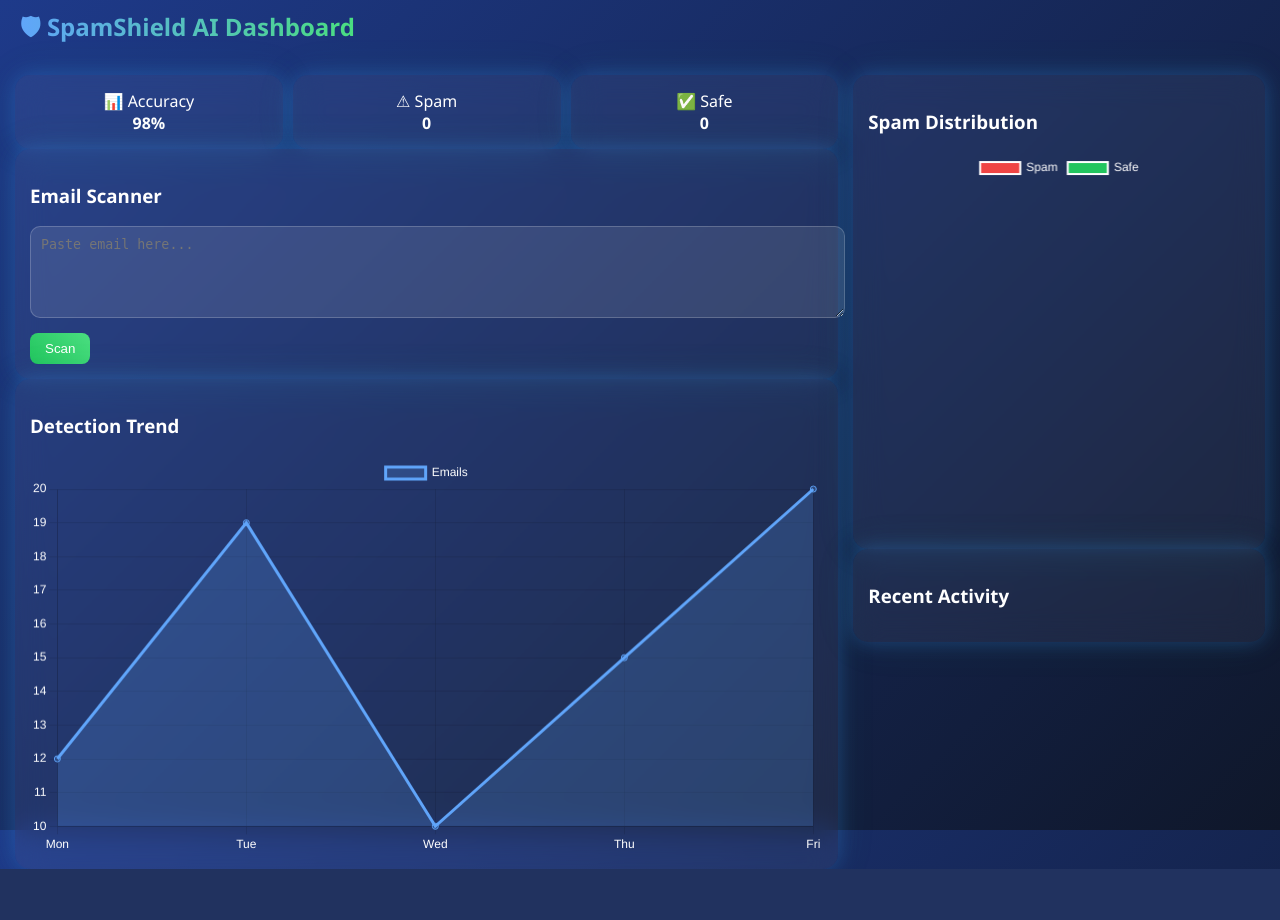
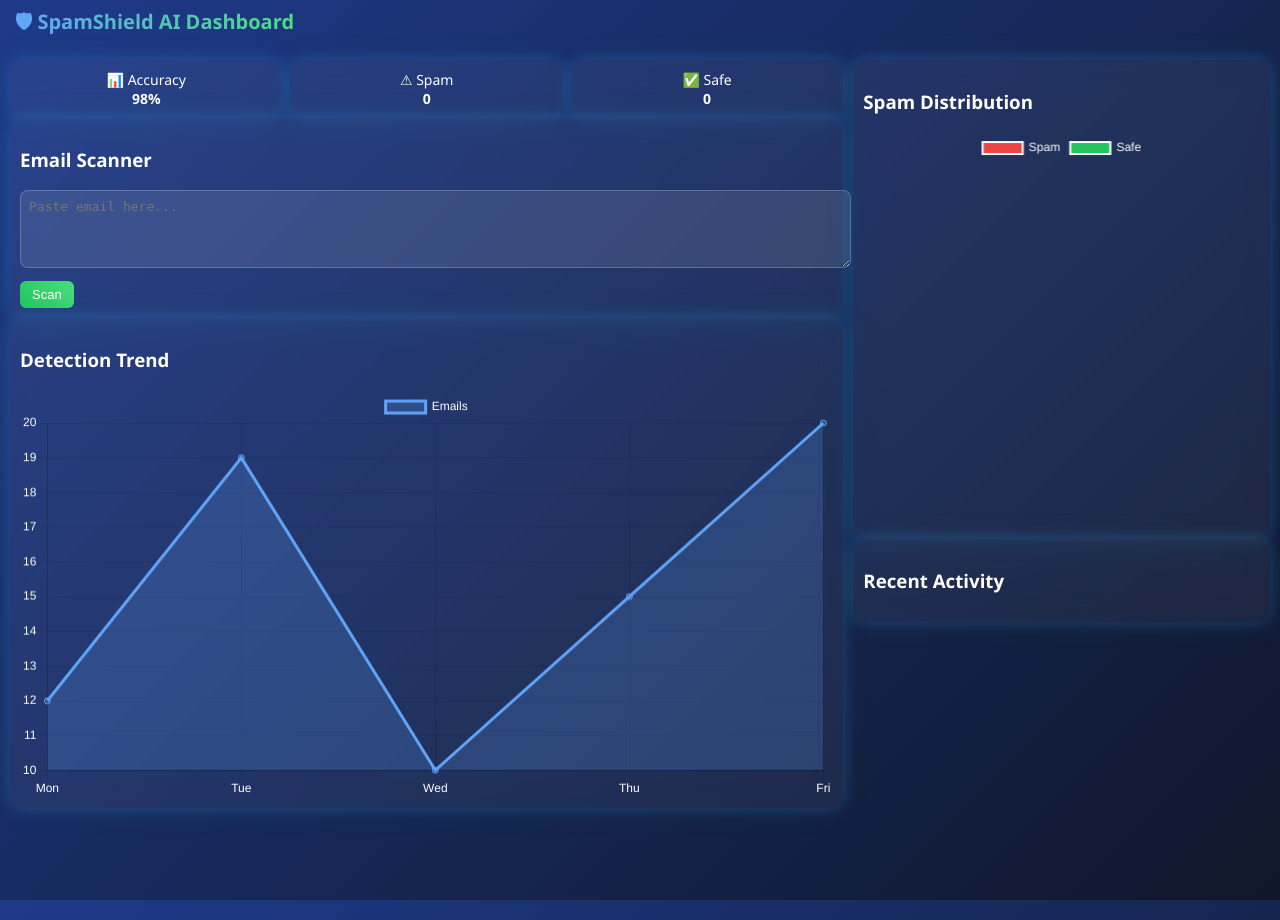
Before and after one commit to Shekhar112006/Email-Spam-detector, a Flask app: page / in a window 1280 px wide. Before the commit the page ends 869 px from the top, so only its background shows below. Run offline with Flask 3, Linux system fonts and the light colour scheme; parts of the project's set-up code (start-up, migrations or seed data) failed here and were passed over.

Commit message:
index.html updates 0.9

```diff
--- a/templates/index.html
+++ b/templates/index.html
@@ -10,15 +10,37 @@ body {
     font-family: 'Segoe UI', sans-serif;
     background: linear-gradient(135deg, #1e3a8a, #0f172a);
     color: white;
-    overflow: hidden;
+
+    display: flex;
+    justify-content: center;
+    align-items: center;
+}
+
+/* FIXED DASHBOARD SIZE */
+.wrapper {
+    width: 1600px;
+    height: 900px;
+    transform-origin: top left;
+}
+
+/* AUTO SCALE */
+@media (max-width: 1600px) {
+    .wrapper {
+        transform: scale(calc(100vw / 1600));
+    }
+}
+@media (max-height: 900px) {
+    .wrapper {
+        transform: scale(calc(100vh / 900));
+    }
 }
 
 /* NAVBAR */
 .navbar {
-    height: 60px;
+    height: 50px;
     display: flex;
     align-items: center;
-    padding: 0 20px;
+    padding: 0 15px;
 }
 
 .navbar h2 {
@@ -26,6 +48,7 @@ body {
     -webkit-background-clip: text;
     background-clip: text;
     color: transparent;
+    font-size: 20px;
 }
 
 /* GRID */
@@ -33,63 +56,66 @@ body {
     display: grid;
     grid-template-columns: 2fr 1fr;
     grid-template-rows: auto 1fr;
-    gap: 15px;
-    padding: 15px;
-    height: calc(100vh - 60px);
+    gap: 10px;
+    padding: 10px;
+    height: calc(100% - 50px);
 }
 
 /* CARD */
 .card {
     background: rgba(255,255,255,0.05);
-    backdrop-filter: blur(15px);
-    border-radius: 15px;
-    padding: 15px;
+    backdrop-filter: blur(12px);
+    border-radius: 12px;
+    padding: 10px;
     box-shadow:
-        0 0 20px rgba(59,130,246,0.3),
-        0 0 40px rgba(34,197,94,0.1);
+        0 0 15px rgba(59,130,246,0.3),
+        0 0 30px rgba(34,197,94,0.1);
     transition: 0.3s;
 }
 
 .card:hover {
-    transform: translateY(-3px);
+    transform: translateY(-2px);
 }
 
 /* KPI */
 .kpi {
     display: flex;
-    gap: 10px;
+    gap: 8px;
 }
 
 .kpi .card {
     flex: 1;
     text-align: center;
+    font-size: 14px;
 }
 
 /* INPUT */
 textarea {
     width: 100%;
-    height: 70px;
-    border-radius: 10px;
+    height: 60px;
+    border-radius: 8px;
     border: 1px solid rgba(255,255,255,0.2);
-    padding: 10px;
+    padding: 8px;
     background: rgba(255,255,255,0.1);
     color: white;
+    font-size: 13px;
 }
 
 /* BUTTON */
 button {
-    margin-top: 10px;
-    padding: 8px 15px;
+    margin-top: 8px;
+    padding: 6px 12px;
     border: none;
-    border-radius: 8px;
+    border-radius: 6px;
     background: linear-gradient(45deg, #22c55e, #4ade80);
     color: white;
     cursor: pointer;
+    font-size: 13px;
 }
 
 /* CHART */
 .chart {
-    height: 180px;
+    height: 150px;
 }
 
 /* COLORS */
@@ -99,16 +125,18 @@ button {
 /* TABLE */
 table {
     width: 100%;
-    font-size: 12px;
+    font-size: 11px;
 }
 
 td {
-    padding: 5px;
+    padding: 4px;
 }
 </style>
 </head>
 
 <body>
+
+<div class="wrapper">
 
 <div class="navbar">
     <h2>🛡 SpamShield AI Dashboard</h2>
@@ -116,7 +144,7 @@ td {
 
 <div class="container">
 
-<!-- LEFT SIDE -->
+<!-- LEFT -->
 <div>
 
     <!-- KPI -->
@@ -156,7 +184,7 @@ td {
 
 </div>
 
-<!-- RIGHT SIDE -->
+<!-- RIGHT -->
 <div>
 
     <!-- PIE -->
@@ -189,14 +217,15 @@ td {
 </div>
 
 </div>
+</div>
 
 <script>
-// DATA
+// GET DATA
 const dataDiv = document.getElementById("data");
 let spam = parseInt(dataDiv.getAttribute("data-spam")) || 0;
 let ham = parseInt(dataDiv.getAttribute("data-ham")) || 0;
 
-// PIE
+// PIE CHART
 new Chart(document.getElementById("pieChart"), {
     type: "doughnut",
     data: {
@@ -215,7 +244,7 @@ new Chart(document.getElementById("pieChart"), {
     }
 });
 
-// LINE
+// LINE CHART
 new Chart(document.getElementById("lineChart"), {
     type: "line",
     data: {
```
